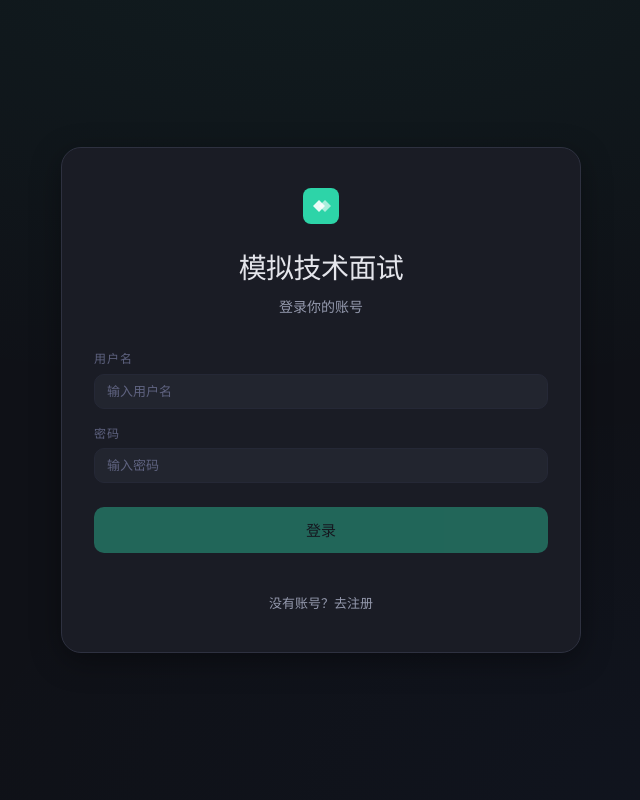
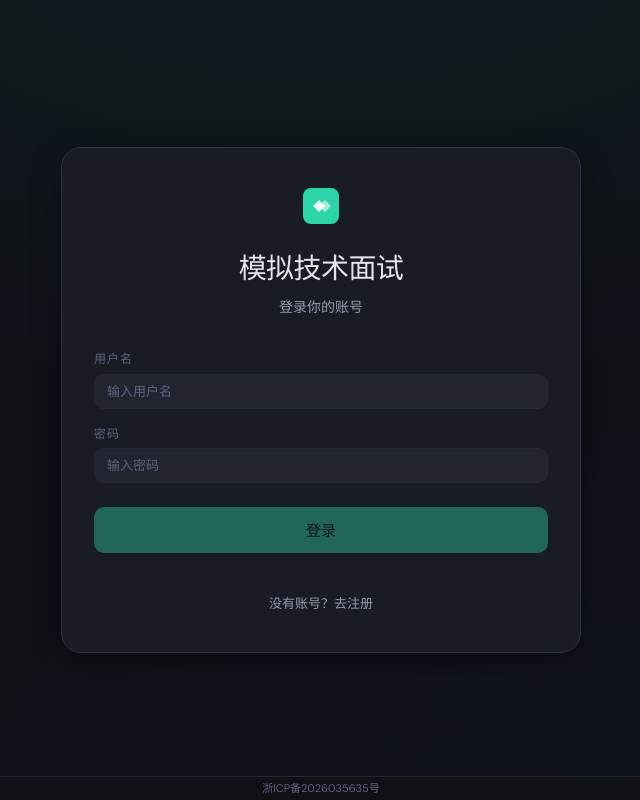
Before and after one commit to BarbaraXXX/Deploy, a React (Vite) app in the folder interview-agent/web/: page / in a window 1280 px wide. Shown: the whole page, without its empty margins (319-959 px from the left). Built offline with nearby package versions, Linux system fonts and the light colour scheme.

Commit message:
feat: 网站底部添加ICP备案号 浙ICP备2026035635号

```diff
--- a/interview-agent/web/src/App.tsx
+++ b/interview-agent/web/src/App.tsx
@@ -476,15 +476,18 @@ function App() {
     setSessionId('');
   };
 
-  if (view === 'login') {
-    return <LoginView onLogin={handleLogin} />;
-  }
-
-  if (view === 'setup') {
-    return <SetupView onStart={handleStart} username={username} onLogout={handleLogout} />;
-  }
-
-  return <ChatView sessionId={sessionId} domain={domain} difficulty={difficulty} onEnd={handleEnd} />;
+  return (
+    <>
+      {view === 'login' && <LoginView onLogin={handleLogin} />}
+      {view === 'setup' && <SetupView onStart={handleStart} username={username} onLogout={handleLogout} />}
+      {view === 'chat' && <ChatView sessionId={sessionId} domain={domain} difficulty={difficulty} onEnd={handleEnd} />}
+      <footer className="site-footer">
+        <a href="https://beian.miit.gov.cn" target="_blank" rel="noopener noreferrer">
+          浙ICP备2026035635号
+        </a>
+      </footer>
+    </>
+  );
 }
 
 export default App;
--- a/interview-agent/web/src/index.css
+++ b/interview-agent/web/src/index.css
@@ -317,6 +317,7 @@ body {
   flex-direction: column;
   height: 100vh;
   height: 100dvh;
+  padding-bottom: 24px;
   background: var(--color-bg);
 }
 
@@ -673,3 +674,29 @@ body {
 .logout-link:hover {
   color: var(--color-danger);
 }
+
+/* --- 备案号 footer --- */
+.site-footer {
+  position: fixed;
+  bottom: 0;
+  left: 0;
+  right: 0;
+  height: 24px;
+  display: flex;
+  align-items: center;
+  justify-content: center;
+  background: var(--color-bg);
+  border-top: 1px solid var(--color-border-subtle);
+  z-index: 50;
+}
+
+.site-footer a {
+  font-size: 0.6875rem;
+  color: var(--color-text-tertiary);
+  text-decoration: none;
+  transition: color var(--transition-fast);
+}
+
+.site-footer a:hover {
+  color: var(--color-text-secondary);
+}
```
